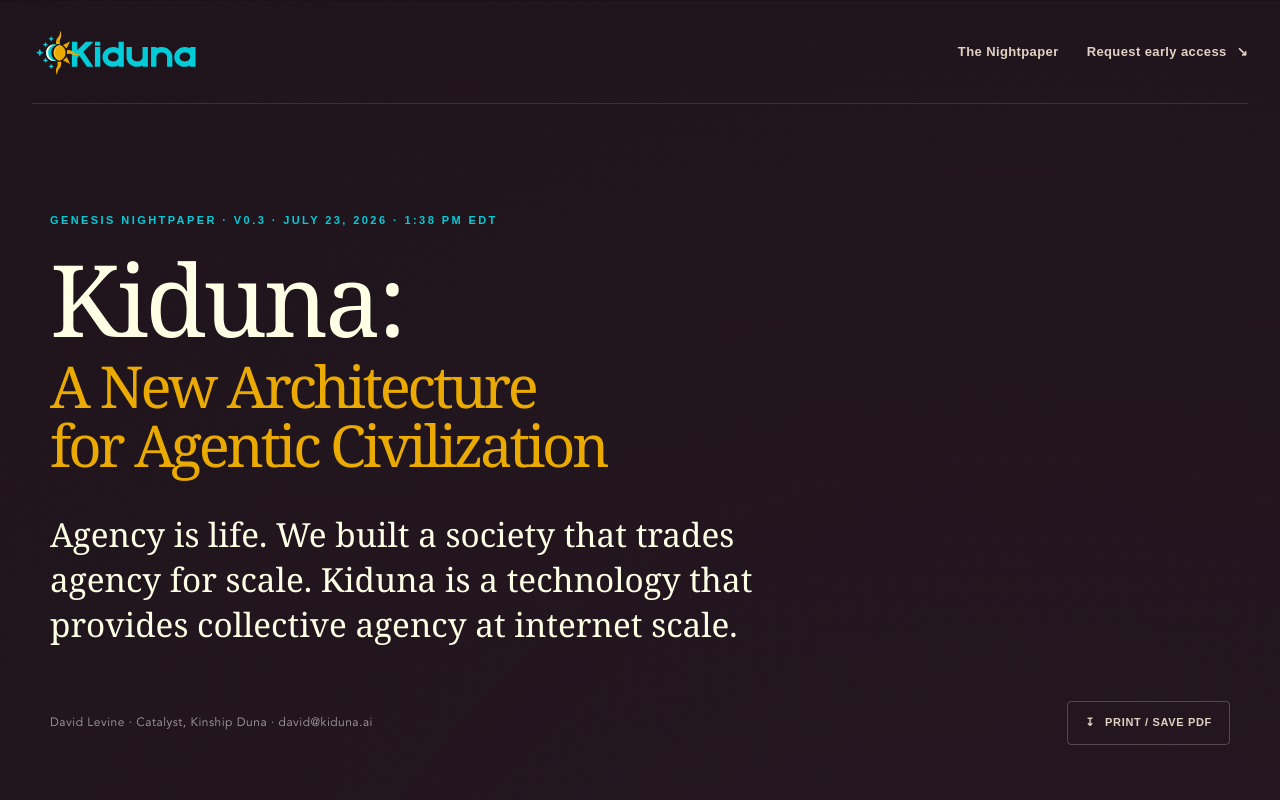
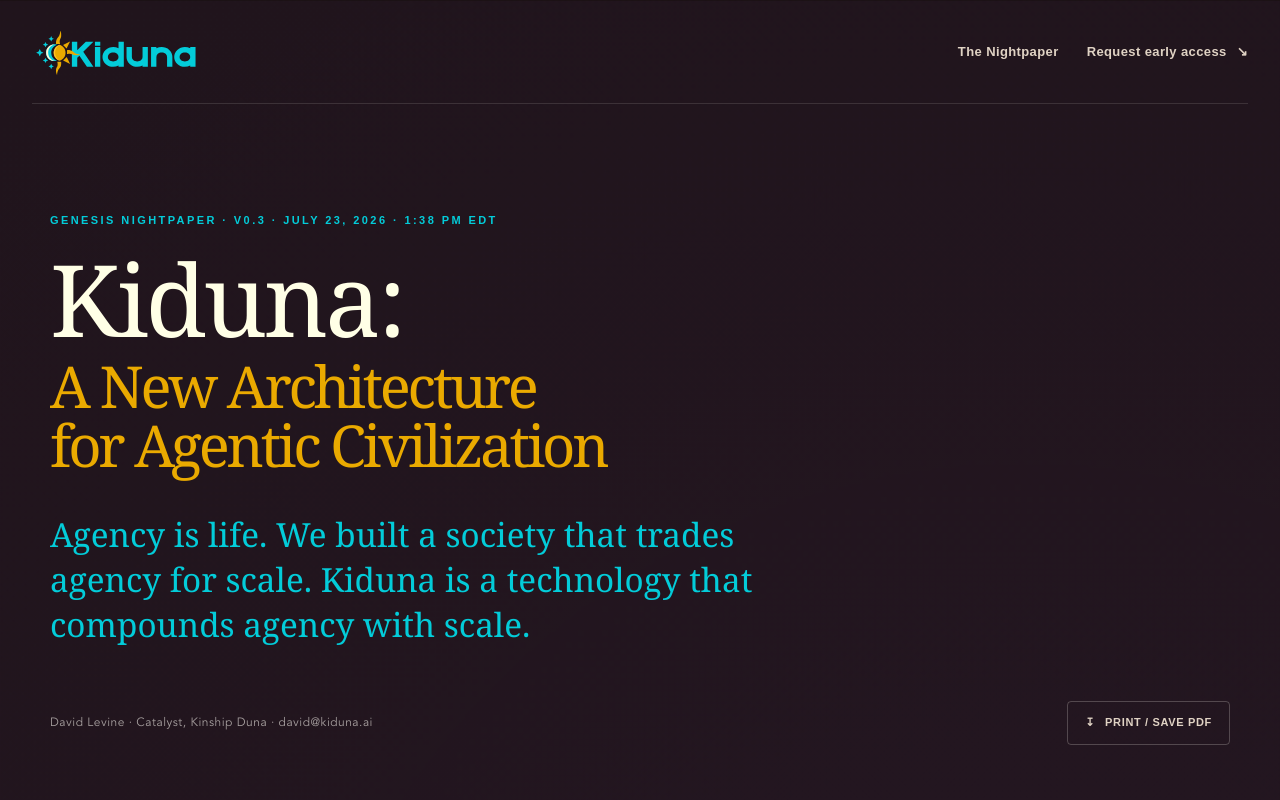
Before and after one commit to uncle-psy/kiduna, a Next.js app: page /nightpaper in a window 1280 px wide. Shown: the top 800 px of the page. Built offline with nearby package versions, Linux system fonts and the light colour scheme; a web font is replaced by a local one.

Commit message:
Update Nightpaper opening statement

```diff
--- a/app/nightpaper/nightpaper.module.css
+++ b/app/nightpaper/nightpaper.module.css
@@ -43,7 +43,7 @@
 .deck {
   max-width: 790px;
   margin: 38px 0 54px;
-  color: #FFFFE6;
+  color: var(--accent);
   font-family: var(--display);
   font-size: clamp(22px, 2.6vw, 34px);
   line-height: 1.35;
--- a/app/nightpaper/page.tsx
+++ b/app/nightpaper/page.tsx
@@ -11,7 +11,7 @@
   alternates: { canonical: "/nightpaper" },
   openGraph: {
     title: "Kiduna: A New Architecture for Agentic Civilization",
-    description: "Agency is life. We built a society that trades agency for scale. Kiduna is a technology that provides collective agency at internet scale.",
+    description: "Agency is life. We built a society that trades agency for scale. Kiduna is a technology that compounds agency with scale.",
     url: "/nightpaper",
     siteName: "Kiduna",
     type: "article",
@@ -69,7 +69,7 @@
       <header className={styles.hero}>
         <div className={styles.heroMeta}>Genesis Nightpaper · v0.3 · July 23, 2026 · 1:38 PM EDT</div>
         <h1>Kiduna: <span className={styles.subtitle}>A New Architecture for Agentic Civilization</span></h1>
-        <p className={styles.deck}>Agency is life. We built a society that trades agency for scale. Kiduna is a technology that provides collective agency at internet scale.</p>
+        <p className={styles.deck}>Agency is life. We built a society that trades agency for scale. Kiduna is a technology that compounds agency with scale.</p>
         <div className={styles.bylineRow}>
           <p>David Levine · Catalyst, Kinship Duna · david@kiduna.ai</p>
           <PrintButton />
```
